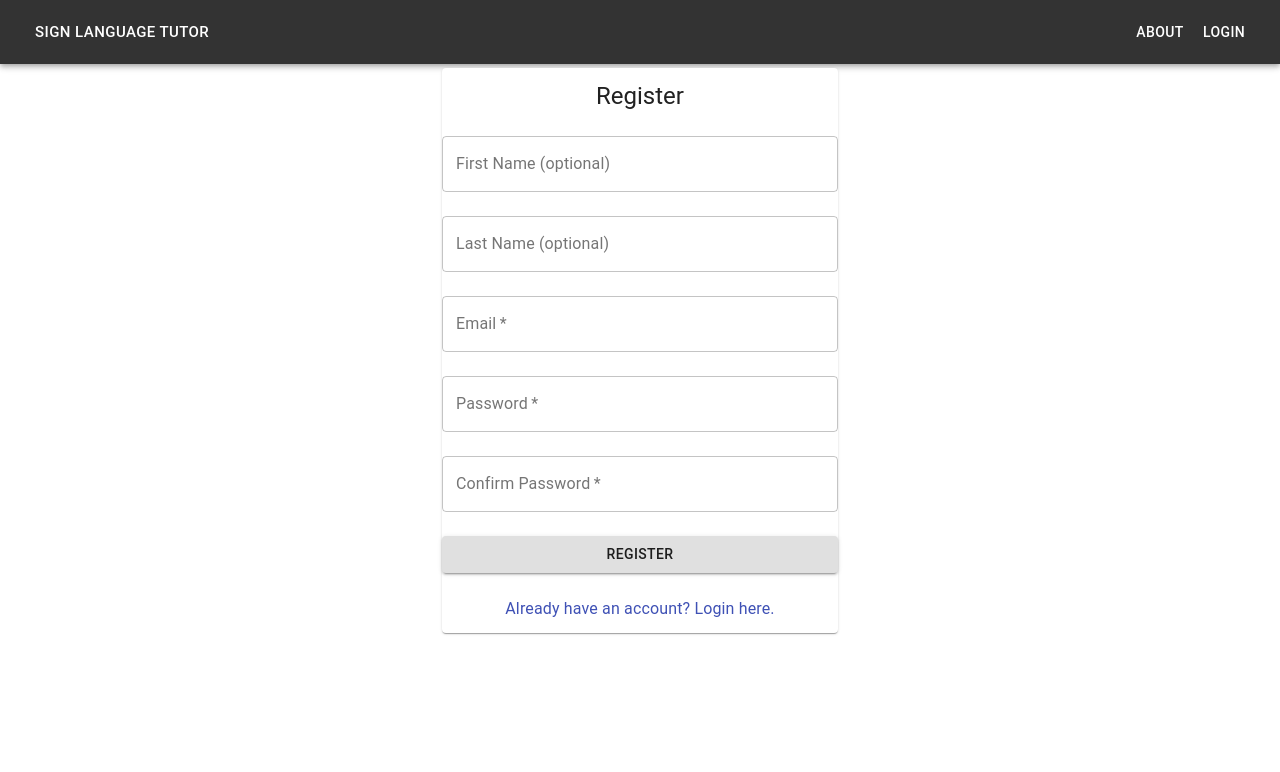
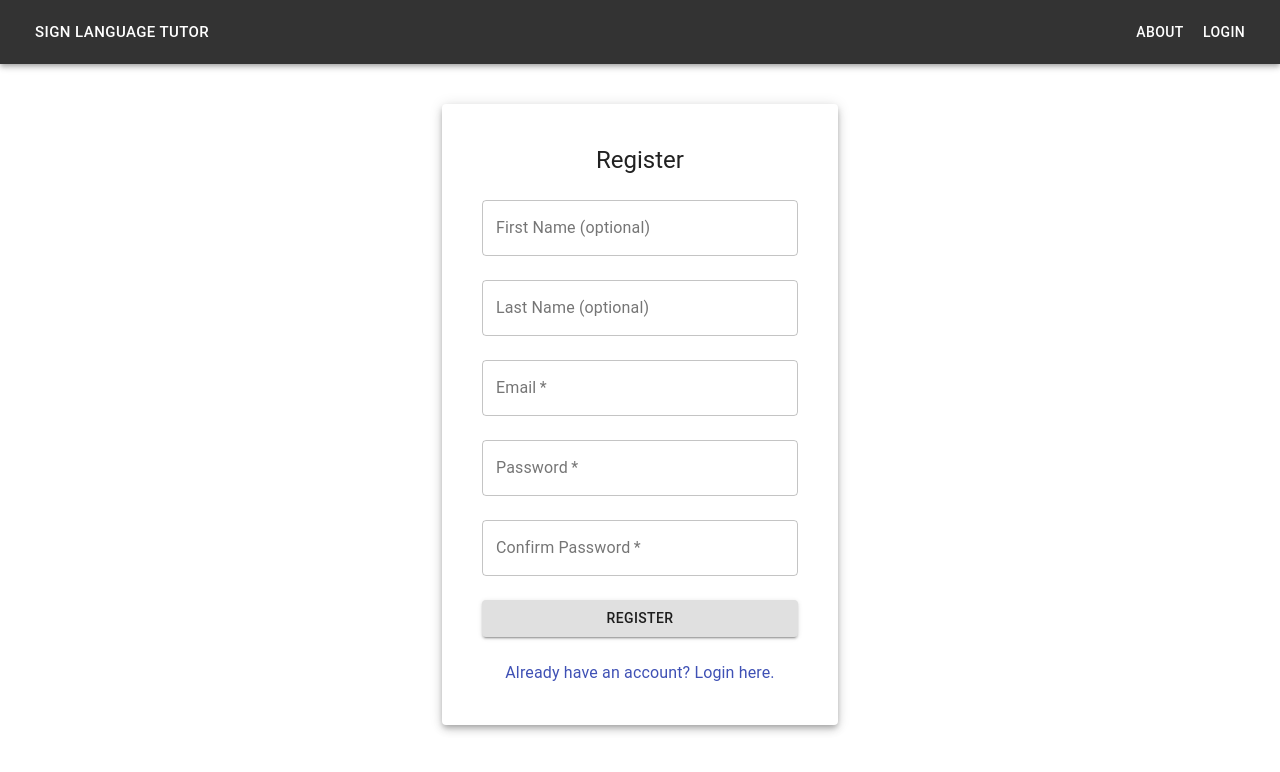
Before and after one commit to marinov98/Sign-Lang-Tutor, a React (Create React App) app in the folder slt-app/: page /register in a window 1280 px wide. Shown: the top 772 px of the page. Built offline with nearby package versions, Linux system fonts and the light colour scheme; no server answers.

Commit message:
updated Login and Register pages UI

```diff
--- a/slt-app/src/components/Login/Login.tsx
+++ b/slt-app/src/components/Login/Login.tsx
@@ -1,8 +1,5 @@
 import React, { useContext, useState } from 'react';
-
 import { useHistory, Link as RouterLink } from 'react-router-dom';
-import { loginUser, UserContext } from '../../utils/auth';
-import './Login.css';
 import Link from '@material-ui/core/Link';
 import {
   Button,
@@ -12,8 +9,11 @@ import {
   TextField,
   Typography
 } from '@material-ui/core';
+import { loginUser, UserContext } from '@utils/auth';
+import useStyles from '@styles/authStyles';
 
 const Login: React.FunctionComponent = () => {
+  const classes = useStyles();
   const history = useHistory();
   const [email, changeEmail] = useState<string>('');
   const [password, changePassword] = useState<string | undefined>('');
@@ -45,8 +45,8 @@ const Login: React.FunctionComponent = () => {
 
   return (
     <Container maxWidth="xs">
-      <Paper>
-        <form onSubmit={e => handleSubmit(e)}>
+      <Paper className={classes.paper} elevation={5}>
+        <form className={classes.form} onSubmit={e => handleSubmit(e)}>
           <Grid container spacing={3} direction="row">
             <Grid item xs={12}>
               <Typography align="center" variant="h5">
--- a/slt-app/src/components/Register/Register.tsx
+++ b/slt-app/src/components/Register/Register.tsx
@@ -3,10 +3,11 @@ import { Grid } from '@material-ui/core';
 import { Container } from '@material-ui/core';
 import React, { useContext, useState } from 'react';
 import { useHistory, Link as RouterLink } from 'react-router-dom';
-import { registerUser, UserContext } from '../../utils/auth';
-import './Register.css';
+import useStyles from '@styles/authStyles';
+import { registerUser, UserContext } from '@utils/auth';
 
 const Register: React.FunctionComponent = () => {
+  const classes = useStyles();
   const history = useHistory();
   const [firstName, changeFirstName] = useState<string | undefined>('');
   const [lastName, changeLastName] = useState<string | undefined>('');
@@ -58,8 +59,8 @@ const Register: React.FunctionComponent = () => {
 
   return (
     <Container maxWidth="xs">
-      <Paper>
-        <form onSubmit={e => handleSubmit(e)}>
+      <Paper className={classes.paper} elevation={5}>
+        <form className={classes.form} onSubmit={e => handleSubmit(e)}>
           <Grid container spacing={3} direction="row">
             <Grid item xs={12}>
               <Typography align="center" variant="h5">
--- /dev/null
+++ b/slt-app/src/styles/authStyles.tsx
@@ -0,0 +1,13 @@
+import { makeStyles } from '@material-ui/core';
+
+const useStyles = makeStyles(theme => ({
+  paper: {
+    marginTop: theme.spacing(5),
+    marginBottom: theme.spacing(5)
+  },
+  form: {
+    padding: theme.spacing(5)
+  }
+}));
+
+export default useStyles;
```
